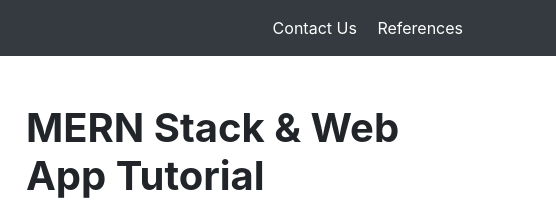
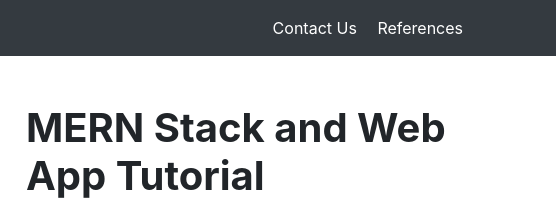
Before and after one commit to meeks21/g3-final, a website: page index.html in a window 1280 px wide. Shown: the top 205 px of the page, 724-1280 px from the left. Drawn offline with Linux system fonts and the light colour scheme.

Commit message:
Replaced "&" with "and" in the title

```diff
--- a/index.html
+++ b/index.html
@@ -52,7 +52,7 @@
       </div>
       <!-- /.col-lg-8 -->
       <div class="col-lg-5">
-        <h1 class="font-weight-bold">MERN Stack & Web App Tutorial</h1>
+        <h1 class="font-weight-bold">MERN Stack and Web App Tutorial</h1>
         <p>LAMP stack not fitting your needs? Try out a MERN stack! Using a combination of cutting-edge technologies, it just might be what you need to deliver a product that is set to impress. MERN stands for:</p>
         <p>MongoDB: A cross-platform document-oriented database program.</p>
         <p>Express.js: A fast, free, open-source, and minimalist web framework for Node.js</p>
```
